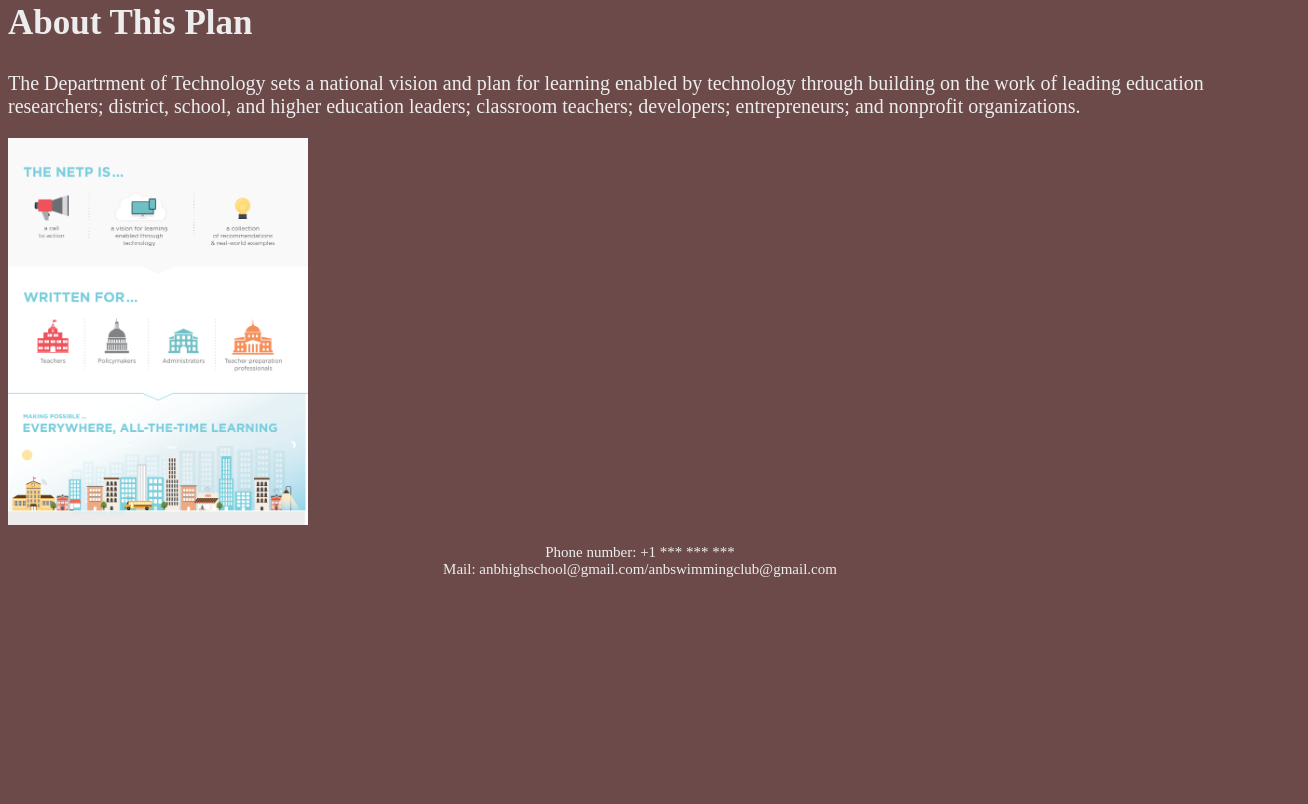
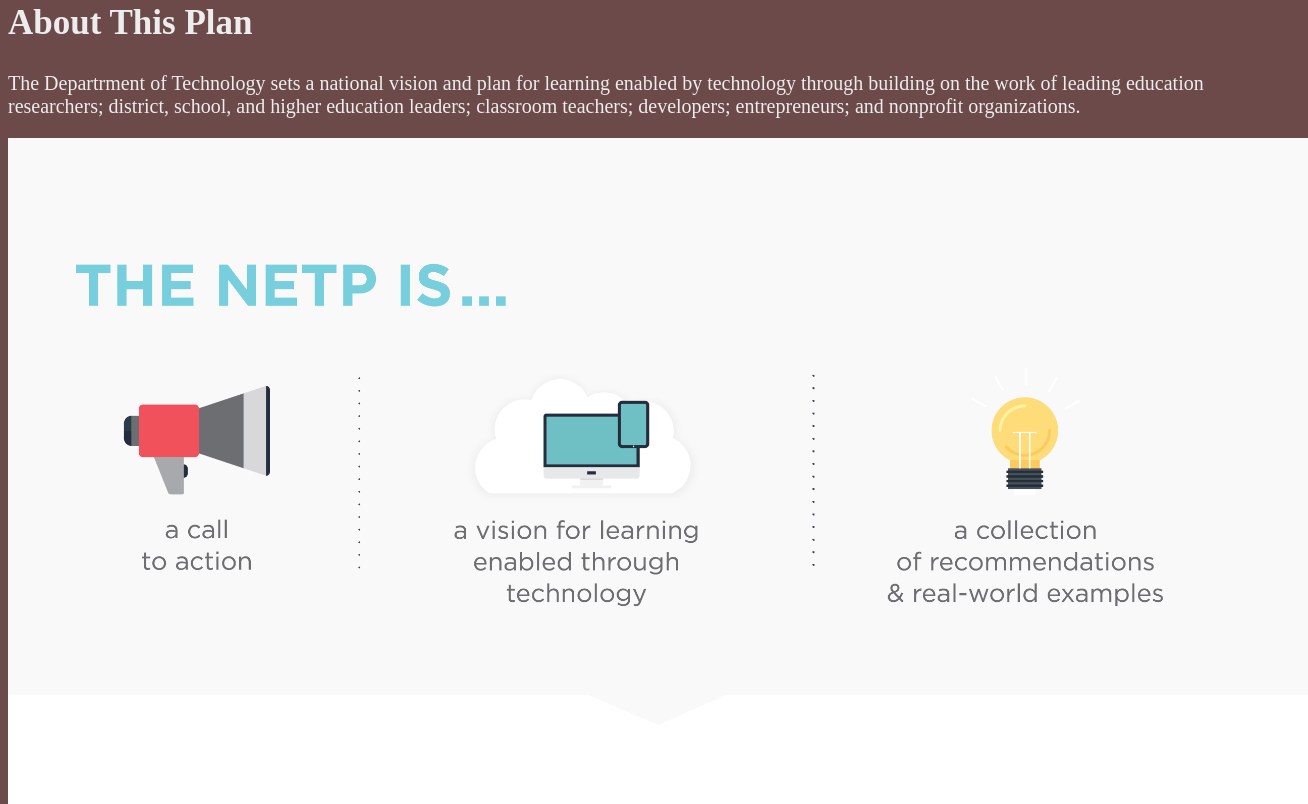
Before and after one commit to ndphucan/ndphucan.github.io, a plain HTML site: page page3.html in a window 1280 px wide. Shown: the part 703-1507 px from the top of the page, 1308 px wide, since content can reach past the window. Before the commit the page ends 1296 px from the top, so only its background shows below. Drawn offline with Linux system fonts and the light colour scheme.

Commit message:
Update page3.html

```diff
--- a/page3.html
+++ b/page3.html
@@ -64,7 +64,7 @@
     </p>
     <h2>About This Plan</h2>
     <p class="techplan">The Departrment of Technology sets a national vision and plan for learning enabled by technology through building on the work of leading education researchers; district, school, and higher education leaders; classroom teachers; developers; entrepreneurs; and nonprofit organizations.</p>
-    <img src="plan.png" width="300" >
+    <img src="plan.png" width="1300" >
     <p class="m2">
 Phone number: +1 *** *** ***<br>
 Mail: anbhighschool@gmail.com/anbswimmingclub@gmail.com</p>
```
